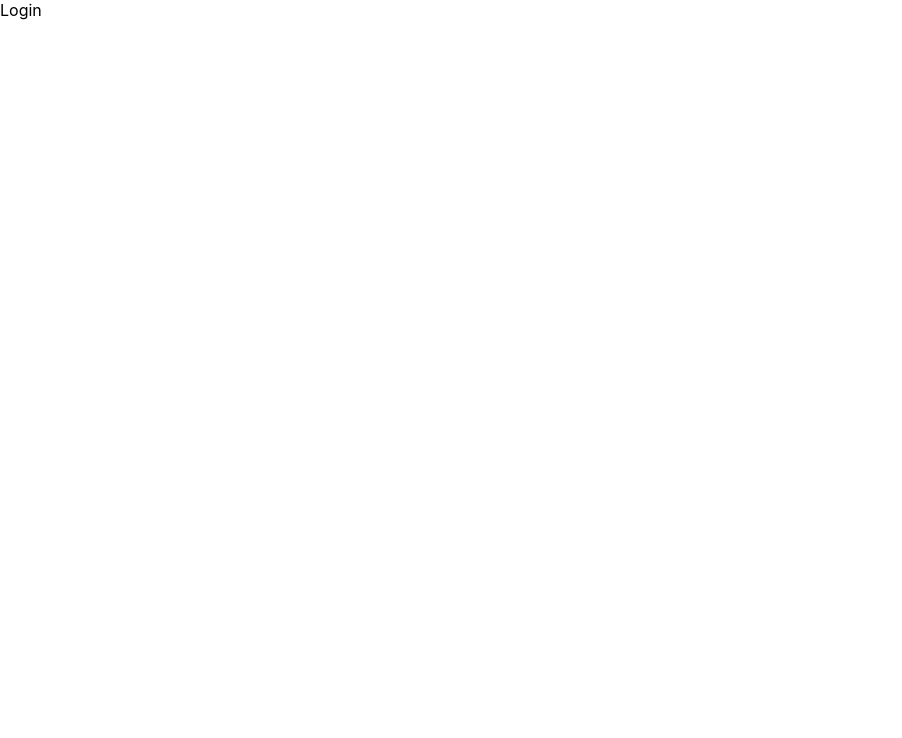
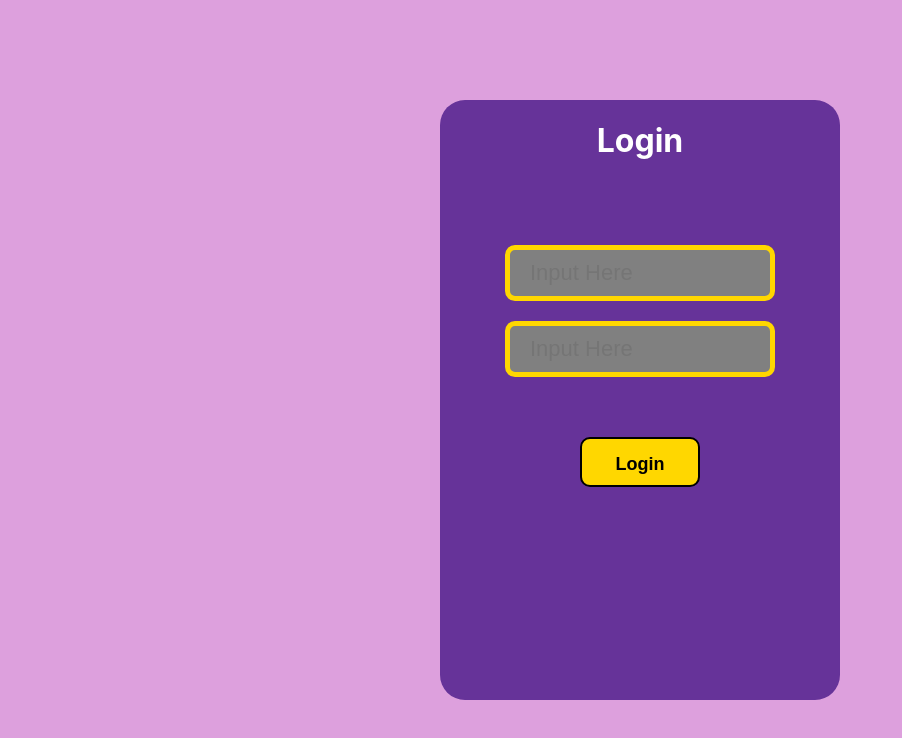
Before and after one commit to agusrichard/next-workbook, a Next.js app in the folder todo-app/: page /login in a window 1280 px wide. Shown: the top 738 px of the page, without its empty margins (0-902 px from the left). Built offline with nearby package versions, Linux system fonts and the light colour scheme.

Commit message:
Login and Register Pages

```diff
--- /dev/null
+++ b/todo-app/src/components/button.js
@@ -0,0 +1,9 @@
+import styles from '../styles/input.module.css'
+
+export default function Button({ title }) {
+  return (
+    <button className={styles.button}>
+      { title }
+    </button>
+  )
+}
--- /dev/null
+++ b/todo-app/src/components/input.js
@@ -0,0 +1,12 @@
+import styles from '../styles/input.module.css'
+
+export default function Input(props) {
+  return (
+    <div className={styles.inputContainer}>
+      <input
+        className={styles.input}
+        placeholder="Input Here"
+      />
+    </div>
+  )
+}
--- a/todo-app/src/pages/login.js
+++ b/todo-app/src/pages/login.js
@@ -1,5 +1,17 @@
+import Layout from '../components/layout'
+import Input from '../components/input'
+import Button from '../components/button'
+import styles from '../styles/index.module.css'
+
 export default function Login() {
-    return (
-      <div>Login</div>
-    )
-  }
+  return (
+    <Layout title="Login">
+      <h1>Login</h1>
+      <form className={styles.formContainer}>
+        <Input />
+        <Input />
+        <Button title="Login" />
+      </form>
+    </Layout>
+  )
+}
--- a/todo-app/src/styles/index.module.css
+++ b/todo-app/src/styles/index.module.css
@@ -30,3 +30,7 @@
   background-color: gold;
   color: black;
 }
+
+.formContainer {
+  margin-top: 75px;
+}
--- /dev/null
+++ b/todo-app/src/styles/input.module.css
@@ -0,0 +1,41 @@
+.inputContainer {
+  padding: 10px 20px;
+}
+
+.input {
+  width: 75%;
+  padding: 10px 20px;
+  font-size: 22px;
+  border-radius: 10px;
+  border-color: gold;
+  background-color: gray;
+  border-width: 5px;
+  border-style: solid;
+}
+
+.input:focus {
+  background-color: honeydew;
+  color: black;
+}
+
+.button {
+  padding: 0;
+  width: 30%;
+  height: 50px;
+  line-height: 50px;
+  text-align: center;
+  border-radius: 10px;
+  background-color: gold;
+  color: black;
+  font-weight: bold;
+  font-size: 18px;
+  border-style: solid;
+  transition: 0.5s ease;
+  cursor: pointer;
+  margin-top: 50px;
+}
+
+.button:hover {
+  background-color: tomato;
+  color: white;
+}
```
Also changed, not shown: todo-app/src/pages/register.js (+13 -1 lines).
